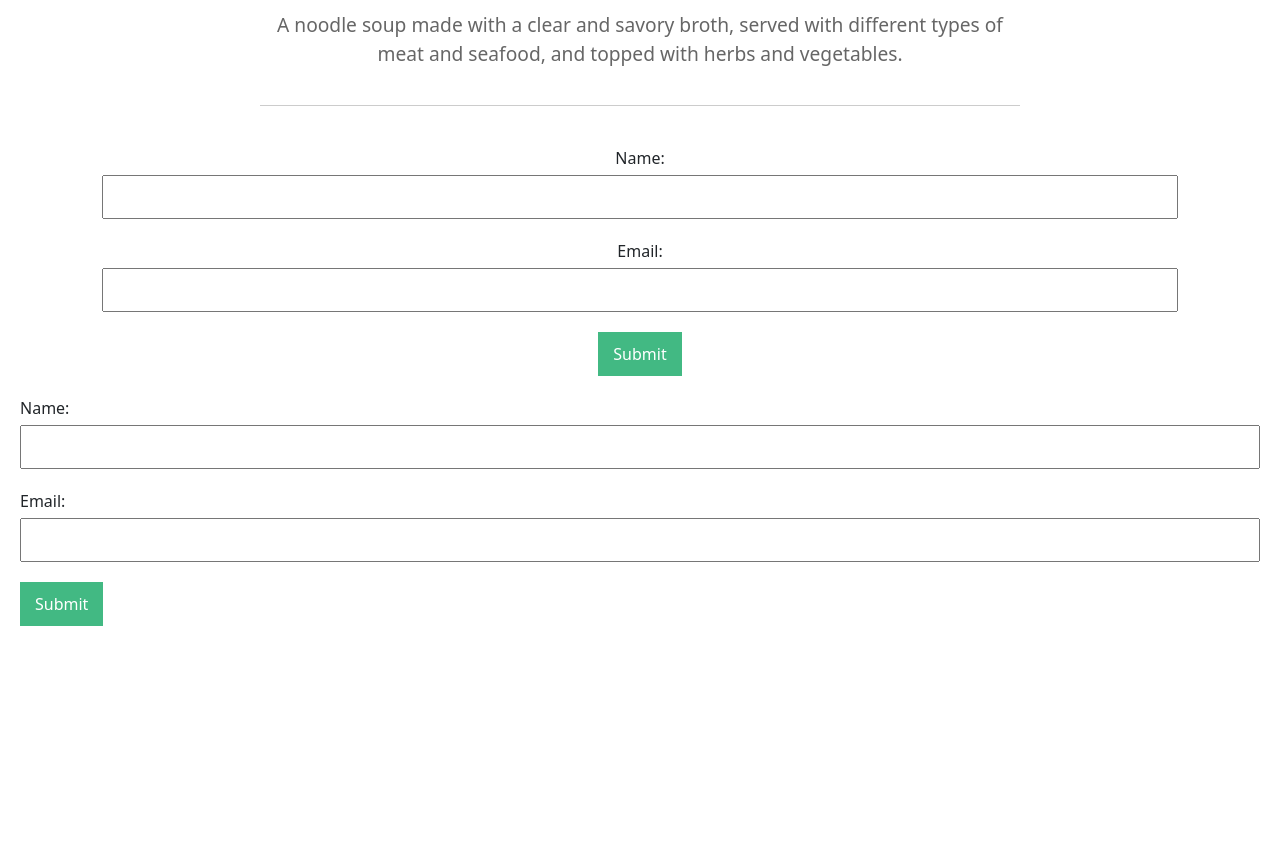
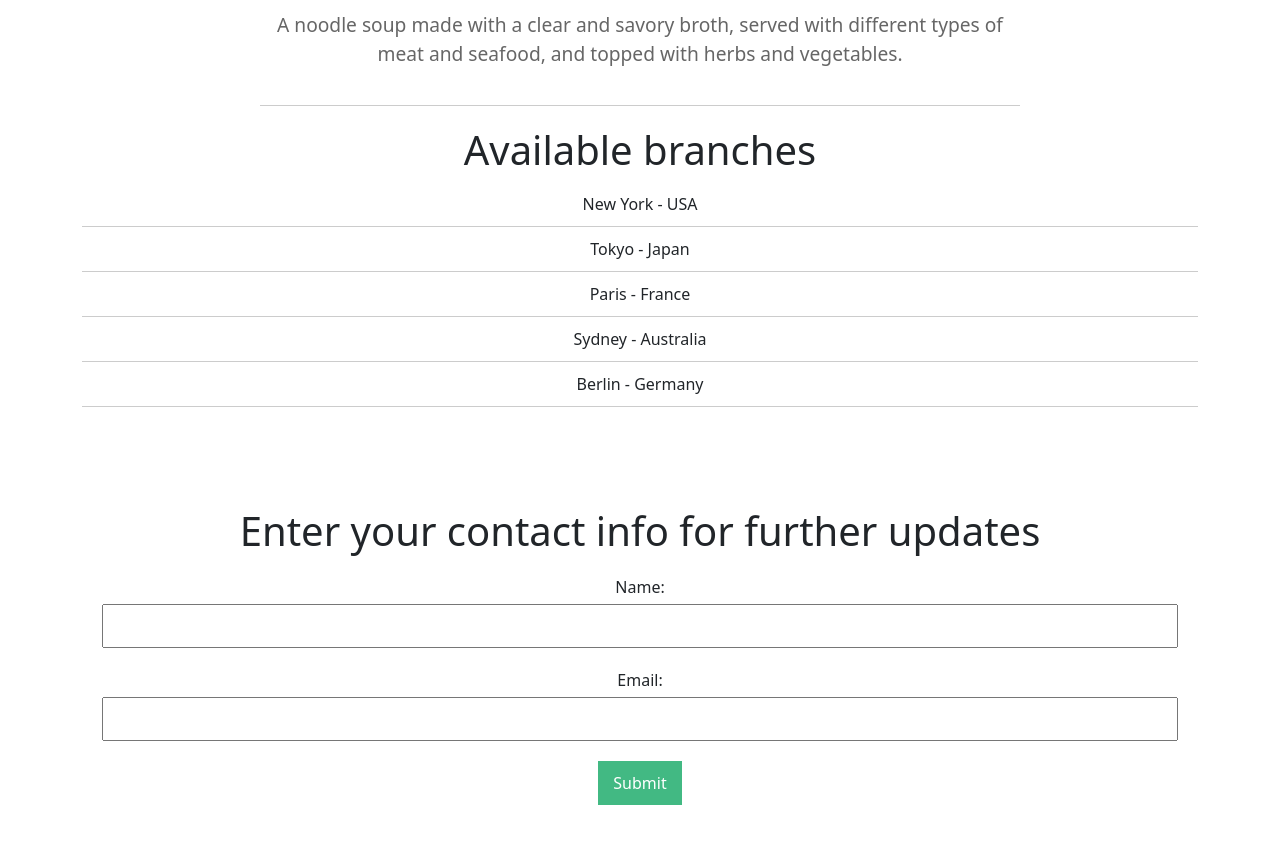
Before and after one commit to khoinguyen0412/csc-340-project-1, a Vue app: page / in a window 1280 px wide. Shown: the part 3740-4584 px from the top of the page. Before the commit the page ends 4514 px from the top, so only its background shows below. Built offline with nearby package versions, Linux system fonts and the light colour scheme.

Commit message:
add city branches

```diff
--- /dev/null
+++ b/src/assets/data/cities.json
@@ -0,0 +1,10 @@
+
+{
+    "city_list": [
+        { "id": 1, "name": "New York", "country": "USA" },
+        { "id": 2, "name": "Tokyo", "country": "Japan" },
+        { "id": 3, "name": "Paris", "country": "France" },
+        { "id": 4, "name": "Sydney", "country": "Australia" },
+        { "id": 5, "name": "Berlin", "country": "Germany" }
+    ]
+}
--- a/src/components/FormElement.vue
+++ b/src/components/FormElement.vue
@@ -1,5 +1,6 @@
 <template>
-    <div>
+    <div class="form-container">
+        <h1>Enter your contact info for further updates</h1>
       <form @submit.prevent="handleSubmit">
         <!-- Name Input -->
         <div>
@@ -52,6 +53,10 @@
     margin-bottom: 10px;
   }
 
+  .form-container{
+    margin-top: 100px;
+  }
+
   button {
     padding: 10px 15px;
     background-color: #42b983;
--- a/src/components/HomePage.vue
+++ b/src/components/HomePage.vue
@@ -1,6 +1,7 @@
 <script setup>
 import FormElement from './FormElement.vue';
 import Menu from './Menu.vue';
+import Location from './Location.vue';
 </script>
 
 <template>
@@ -18,9 +19,9 @@ import Menu from './Menu.vue';
     <img src="../assets/pho_vn_food.jpg" alt="Delicious Vietnamese Food" class="vietfood-image">
     <img src="../assets/bun_bo_hue_vn_food.jpg" alt="Delicious Vietnamese Food" class="vietfood-image">
     <Menu></Menu>
-      <FormElement></FormElement>
+    <Location></Location>
+    <FormElement></FormElement>
   </div>
-  <FormElement></FormElement>
 
 </template>
 
--- /dev/null
+++ b/src/components/Location.vue
@@ -0,0 +1,36 @@
+<template>
+    <div>
+      <h1>Available branches</h1>
+      <ul>
+        <!-- Loop over the city_list array from the JSON -->
+        <li v-for="city in cities" :key="city.id">
+          {{ city.name }} - {{ city.country }}
+        </li>
+      </ul>
+    </div>
+  </template>
+
+  <script>
+  // Import cities.json directly from the assets folder
+  import citiesData from '@/assets/data/cities.json';
+
+  export default {
+    data() {
+      return {
+        cities: citiesData.city_list  // Access the city_list array inside the imported JSON
+      };
+    }
+  };
+  </script>
+
+  <style scoped>
+  ul {
+    list-style-type: none;
+    padding: 0;
+  }
+
+  li {
+    padding: 10px 0;
+    border-bottom: 1px solid #ccc;
+  }
+  </style>
```
Also changed, not shown: src/assets/data/info.json (deleted).
